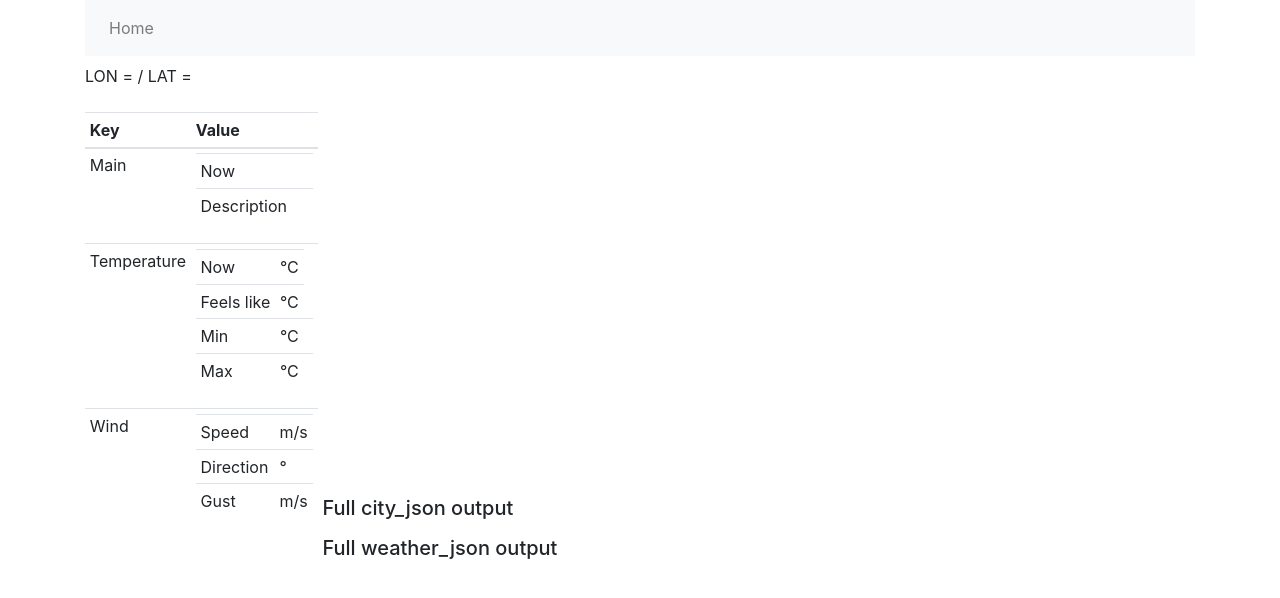
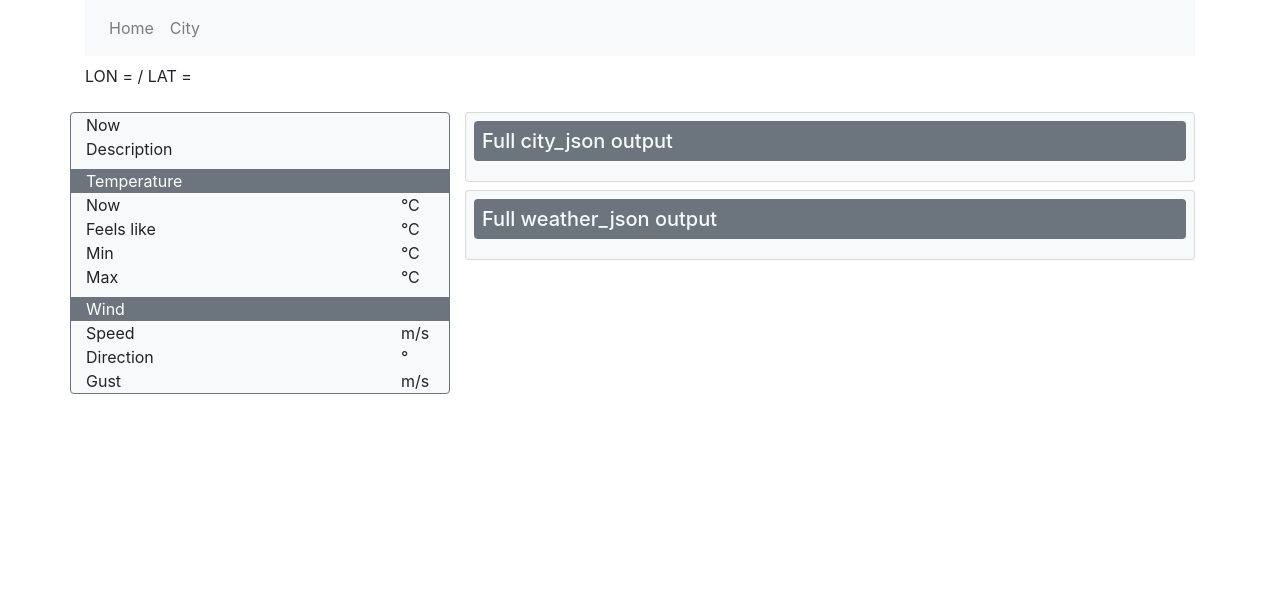
Before and after one commit to h4sski-programming/api_openweather, a Flask app: a page that uses templates/base.html in a window 1280 px wide. Shown: the top 598 px of the page. Run offline with Flask 3, Linux system fonts and the light colour scheme; data that the repository does not hold is empty; some libraries are stand-ins or nearby versions.

Commit message:
search city by name working

```diff
--- a/app.py
+++ b/app.py
@@ -1,17 +1,28 @@
 import requests
-from flask import Flask, render_template
+from flask import Flask, render_template, redirect, url_for
+from flask_bootstrap import Bootstrap5
+from flask_wtf import CSRFProtect
 
 from api_connection import get_weather_json, get_city_json
+from forms_custom import FormCity
 
 
 app = Flask(__name__)
+app.secret_key = 'h4sski'
+
+bootstrap = Bootstrap5(app)
+csrf = CSRFProtect(app)
 
 
+#
+# Routes
+#
 @app.route('/')
-def index():
+@app.route('/?city=<city>&country_code=<country_code>')
+def index(city='Krakow', country_code='PL'):
+    # city json based on https://openweathermap.org/api/geocoding-api
+    city_json = get_city_json(city, country_code)
 
-    # city json based on https://openweathermap.org/api/geocoding-api
-    city_json = get_city_json()
 
     # weather json based on https://openweathermap.org/current
     weather_json = get_weather_json(lat=city_json['lat'], lon=city_json['lon'])
@@ -19,5 +30,22 @@
     return render_template('index.html', weather_json=weather_json, city_json=city_json)
 
 
+@app.route('/city', methods=['GET'])
+def city():
+    form_city = FormCity()
+    return render_template('city.html', form_city=form_city)
+
+
+@app.route('/city', methods=['POST'])
+def city_post():
+    form_city = FormCity()
+    if form_city.validate_on_submit():
+        city = form_city.city.data
+        country_code = form_city.country_code.data
+        return redirect( url_for('index', city=city, country_code=country_code))
+    return redirect( url_for('city'))
+
+
+
 if __name__ == '__main__':
     app.run(debug=True)
--- a/templates/base.html
+++ b/templates/base.html
@@ -25,7 +25,8 @@
             <nav class="navbar navbar-expand-lg navbar-light bg-light">
                 <div class="nav-collapse">
                     <ul class="navbar-nav">
-                        <li class="nav-item"><a class="nav-link" href="#">Home</a></li>
+                        <li class="nav-item"><a class="nav-link" href="{{ url_for('index') }}">Home</a></li>
+                        <li class="nav-item"><a class="nav-link" href="{{ url_for('city') }}">City</a></li>
                     </ul>
                 </div>
             </nav>
--- a/templates/index.html
+++ b/templates/index.html
@@ -7,7 +7,9 @@
 <h4>{{ city_json.name }} {{ city_json.country }}</h4>
 <p class="mb-4">LON = {{ city_json.lon }} / LAT = {{ city_json.lat }}</p>
 
-<div class="d-inline-block mw-50"><table class="table table-sm">
+<div class="row">
+    <div class="col" style="max-width:49%">
+        <table class="table table-sm d-none">
         <thead>
             <th>Key</th>
             <th>Value</th>
@@ -71,14 +73,73 @@
                 </td>
             </tr>
         </tbody>
-</table></div>
+        </table>
+        <div class="row bg-light border border-secondary rounded">
+            <div class="col">Now</div>
+            <div class="col-8">{{ weather_json.weather[0].main }}</div>
+            <div class="w-100"></div>
 
-<div class="d-inline-block w-50">
-    <h5>Full city_json output</h5>
-    <p>{{ city_json }}</p>
+            <div class="col">Description</div>
+            <div class="col-8">{{ weather_json.weather[0].description }}</div>
+            <div class="w-100"></div>
 
-    <h5>Full weather_json output</h5>
-    <p>{{ weather_json }}</p>
+            <div class="col mt-2 bg-secondary text-white">Temperature</div>
+            <div class="w-100"></div>
+
+            <div class="col">Now</div>
+            <div class="col-6">{{ weather_json.main.temp }}</div><div class="col-2">°C</div>
+            <div class="w-100"></div>
+
+            <div class="col">Feels like</div>
+            <div class="col-6">{{ weather_json.main.feels_like }}</div><div class="col-2">°C</div>
+            <div class="w-100"></div>
+
+            <div class="col">Min</div>
+            <div class="col-6">{{ weather_json.main.temp_min }}</div><div class="col-2">°C</div>
+            <div class="w-100"></div>
+
+            <div class="col">Max</div>
+            <div class="col-6">{{ weather_json.main.temp_max }}</div><div class="col-2">°C</div>
+            <div class="w-100"></div>
+
+            <div class="col mt-2 bg-secondary text-white">Wind</div>
+            <div class="w-100"></div>
+
+            <div class="col">Speed</div>
+            <div class="col-6">{{ weather_json.wind.speed }}</div><div class="col-2">m/s</div>
+            <div class="w-100"></div>
+
+            <div class="col">Direction</div>
+            <div class="col-6">{{ weather_json.wind.deg }}</div><div class="col-2">°</div>
+            <div class="w-100"></div>
+
+            <div class="col">Gust</div>
+            <div class="col-6">{{ weather_json.wind.gust }}</div><div class="col-2">m/s</div>
+            <div class="w-100"></div>
+        </div>
     </div>
 
+    <div class="col-8">
+        <div class="card mb-2 p-2 bg-light">
+            <h5 class="card-title bg-secondary text-light rounded p-2">Full city_json output</h5>
+            <div class="card-text row">
+                {% for key, value in city_json.items() %}
+                <div class="col-2">{{ key }}</div>
+                <div class="col">{{ value }}</div>
+                <div class="w-100"></div>
+                {% endfor %}
+            </div>
+        </div>
+        <div class="card mb-2 p-2 bg-light">
+            <h5 class="card-title bg-secondary text-light rounded p-2">Full weather_json output</h5>
+            <div class="card-text row">
+                {% for key, value in weather_json.items() %}
+                <div class="col-2">{{ key }}</div>
+                <div class="col">{{ value }}</div>
+                <div class="w-100"></div>
+                {% endfor %}
+            </div>
+        </div>
+    </div>
+</div>
 {% endblock %}
```
Also changed, not shown: comments.md (+13 -0 lines), forms_custom.py (added, +9 -0 lines), requirements.txt (added, +17 -0 lines), templates/city.html (added, +12 -0 lines). Lines whose indentation alone changed are shown as unchanged.
